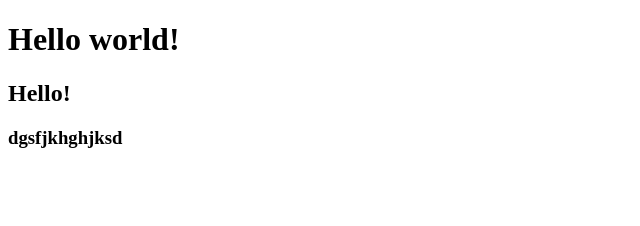
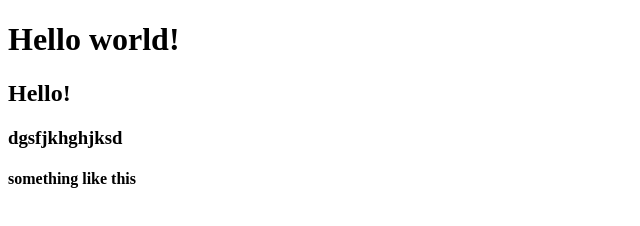
Before and after one commit to rpaff/project, a website: page index.html in a window 1280 px wide. Shown: the whole page, without its empty margins (0-640 px from the left). Drawn offline with Linux system fonts and the light colour scheme.

Commit message:
Update index.html
h4 adding

```diff
--- a/index.html
+++ b/index.html
@@ -4,6 +4,7 @@
         <h1>Hello world!</h1>
         <h2>Hello!</h2>
         <h3>dgsfjkhghjksd</h3>
+         <h4>something like this<h4>
      <script src="js/script.js"></script>
     </body>
 </html>
```
